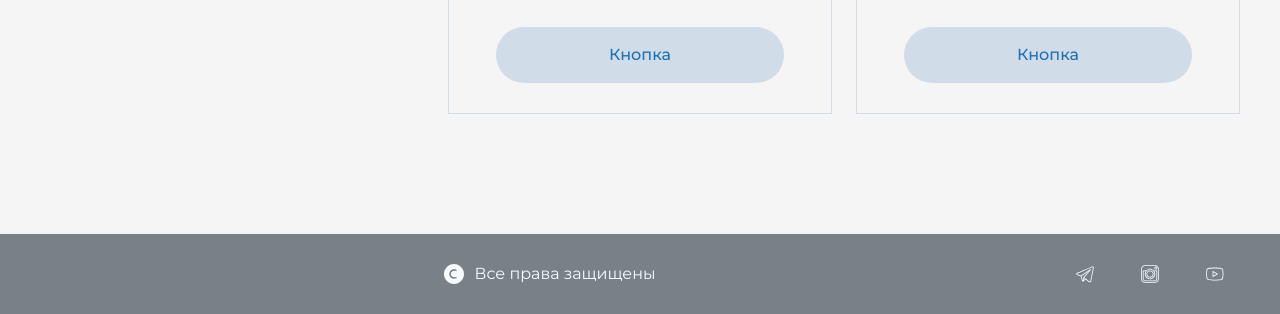
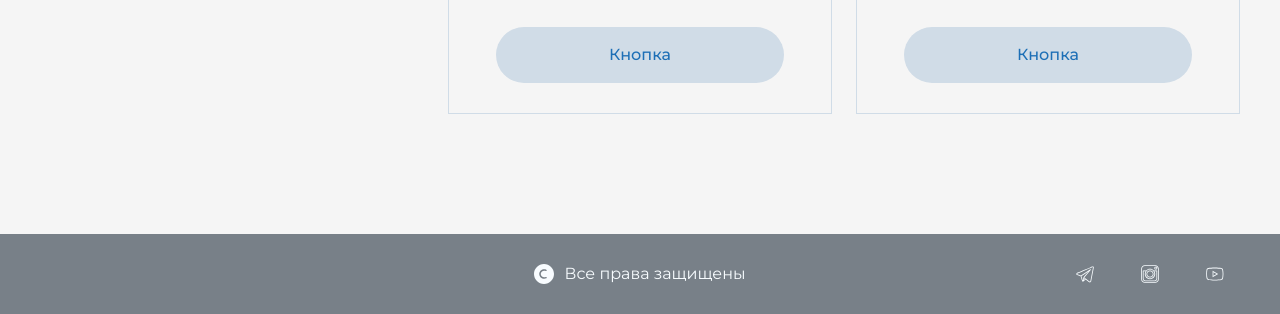
Before and after one commit to ivanov1138/homework, a plain HTML site: page html-lesson69-73-layout/index.html in a window 1280 px wide. Shown: the part 2721-3035 px from the top of the page. Drawn offline with Linux system fonts and the light colour scheme.

Commit message:
Update style.css

```diff
--- a/html-lesson69-73-layout/css/style.css
+++ b/html-lesson69-73-layout/css/style.css
@@ -359,7 +359,7 @@ body {
 
 .fotter__inner {
     display: grid;
-    grid-template-columns: reapit(3, 1fr);
+    grid-template-columns: repeat(3, 1fr);
 }
 
 .fotter__information {
```
